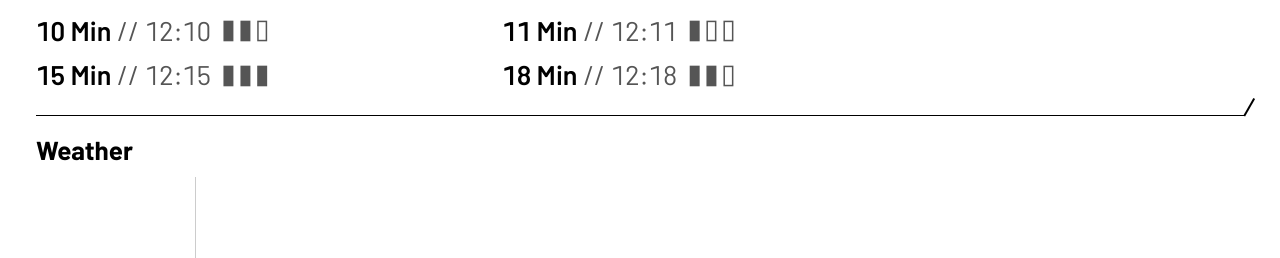
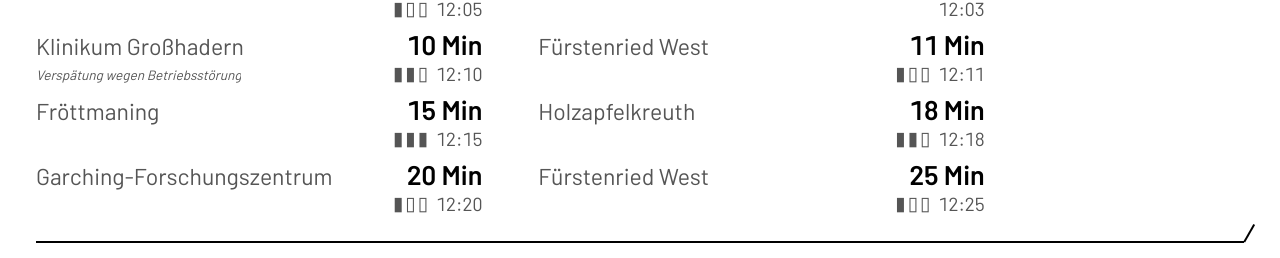
Before and after one commit to blowfishlol/before-i-leave, a website: page template/display.html in a window 1280 px wide. Shown: the part 157-415 px from the top of the page. Drawn offline with nearby package versions, Linux system fonts and the light colour scheme.

Commit message:
Add message from trip

```diff
--- a/src/config.js
+++ b/src/config.js
@@ -4,6 +4,7 @@
 
 // MVG station ID for Westpark
 export const STATION_GLOBAL_ID = 'de:09162:1340';
+export const STATION_NAME = 'Westpark';
 
 // Left column: U6
 export const LEFT_LINE = {
@@ -20,7 +21,7 @@ export const RIGHT_LINE = {
 };
 
 // Departures shown per column
-export const DEPARTURES_SHOWN = 3;
+export const DEPARTURES_SHOWN = 4;
 
 // OpenWeatherMap city ID for Sendling-Westpark, Munich
 export const WEATHER_CITY_ID = 6556318;
--- a/src/departures.js
+++ b/src/departures.js
@@ -36,6 +36,10 @@ function filterLine(list, line) {
     .map(d => {
       const t = d.realtimeDepartureTime ?? d.plannedDepartureTime;
       return {
+        destination: d.destination ?? '',
+        messages: (d.messages ?? [])
+          .map(m => typeof m === 'string' ? m : (m.title ?? m.text ?? ''))
+          .filter(Boolean),
         minutes: Math.max(0, Math.floor((t - now) / 60_000)),
         time: new Date(t).toLocaleTimeString('de-DE', { hour: '2-digit', minute: '2-digit', timeZone: TIMEZONE }),
         occupancy: d.occupancy ?? 'UNKNOWN',
--- a/template/display.html
+++ b/template/display.html
@@ -17,7 +17,7 @@
       --pad: 36px;
       --gap: 18px;
 
-      --size-clock: 72px;
+      --size-clock: 54px;
       --size-section-title: 26px;
       --size-line-header: 21px;
       --size-departure: 27px;
@@ -101,24 +101,54 @@
 
     .departure-row {
       font-size: var(--size-departure);
-      line-height: 1.65;
       font-variant-numeric: tabular-nums;
       display: flex;
-      align-items: center;
+      flex-direction: column;
+      gap: 2px;
+      margin-bottom: 8px;
     }
 
-    .dep-mins { font-weight: 600; }
+    .dep-row-top,
+    .dep-row-bottom {
+      display: flex;
+      justify-content: space-between;
+      align-items: baseline;
+    }
 
-    .dep-sep { color: var(--muted); margin: 0 6px; }
+    .dep-dest {
+      overflow: hidden;
+      text-overflow: ellipsis;
+      white-space: nowrap;
+      color: var(--muted);
+      font-size: 0.85em;
+      margin-right: 12px;
+    }
 
-    .dep-time { color: var(--muted); }
+    .dep-mins { font-weight: 600; white-space: nowrap; }
+
+    .dep-message {
+      overflow: hidden;
+      text-overflow: ellipsis;
+      white-space: nowrap;
+      color: var(--muted);
+      font-style: italic;
+      font-size: 0.5em;
+      margin-right: 12px;
+    }
+
+    .dep-right {
+      display: flex;
+      align-items: center;
+      gap: 6px;
+    }
+
+    .dep-time { color: var(--muted); white-space: nowrap; font-size: 0.7em; }
 
     .dep-occupancy {
-      margin-left: 10px;
       letter-spacing: 2px;
       color: var(--muted);
       line-height: 1;
-      transform: translateY(-0.08em);
+      font-size: 0.7em;
     }
 
     .clock {
@@ -332,10 +362,17 @@
       if (!list.length) return '<div class="empty">No departures</div>';
       return list.map(d => `
         <div class="departure-row">
-          <span class="dep-mins">${d.minutes} Min</span>
-          <span class="dep-sep">//</span>
-          <span class="dep-time">${d.time}</span>
-          ${renderOccupancy(d.occupancy)}
+          <div class="dep-row-top">
+            <span class="dep-dest">${d.destination}</span>
+            <span class="dep-mins">${d.minutes} Min</span>
+          </div>
+          <div class="dep-row-bottom">
+            <span class="dep-message">${d.messages?.[0] ?? ''}</span>
+            <div class="dep-right">
+              ${renderOccupancy(d.occupancy)}
+              <span class="dep-time">${d.time}</span>
+            </div>
+          </div>
         </div>
       `).join('');
     }
@@ -379,15 +416,17 @@
       departures: {
         leftLabel: 'U6',
         left: [
-          { minutes: 5,  time: '12:05', occupancy: 'LOW' },
-          { minutes: 10, time: '12:10', occupancy: 'MEDIUM' },
-          { minutes: 15, time: '12:15', occupancy: 'HIGH' },
+          { minutes: 5,  time: '12:05', occupancy: 'LOW',     destination: 'Garching-Forschungszentrum' },
+          { minutes: 10, time: '12:10', occupancy: 'MEDIUM',  destination: 'Klinikum Großhadern', messages: ['Verspätung wegen Betriebsstörung'] },
+          { minutes: 15, time: '12:15', occupancy: 'HIGH',    destination: 'Fröttmaning' },
+          { minutes: 20, time: '12:20', occupancy: 'LOW',     destination: 'Garching-Forschungszentrum' },
         ],
         rightLabel: 'Bus 63',
         right: [
-          { minutes: 3,  time: '12:03', occupancy: 'UNKNOWN' },
-          { minutes: 11, time: '12:11', occupancy: 'LOW' },
-          { minutes: 18, time: '12:18', occupancy: 'MEDIUM' },
+          { minutes: 3,  time: '12:03', occupancy: 'UNKNOWN', destination: 'Holzapfelkreuth' },
+          { minutes: 11, time: '12:11', occupancy: 'LOW',     destination: 'Fürstenried West' },
+          { minutes: 18, time: '12:18', occupancy: 'MEDIUM',  destination: 'Holzapfelkreuth' },
+          { minutes: 25, time: '12:25', occupancy: 'LOW',     destination: 'Fürstenried West' },
         ],
       },
       weather: {
```
